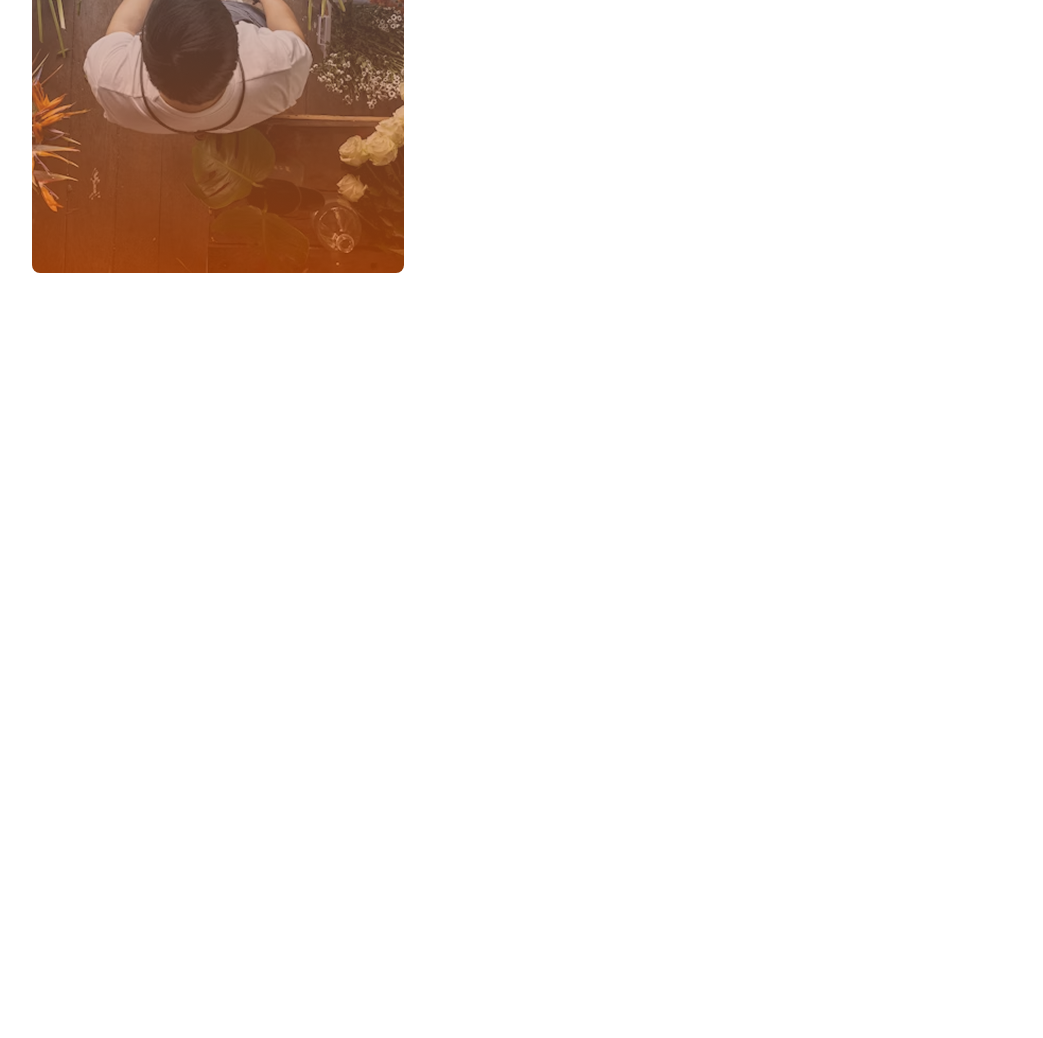
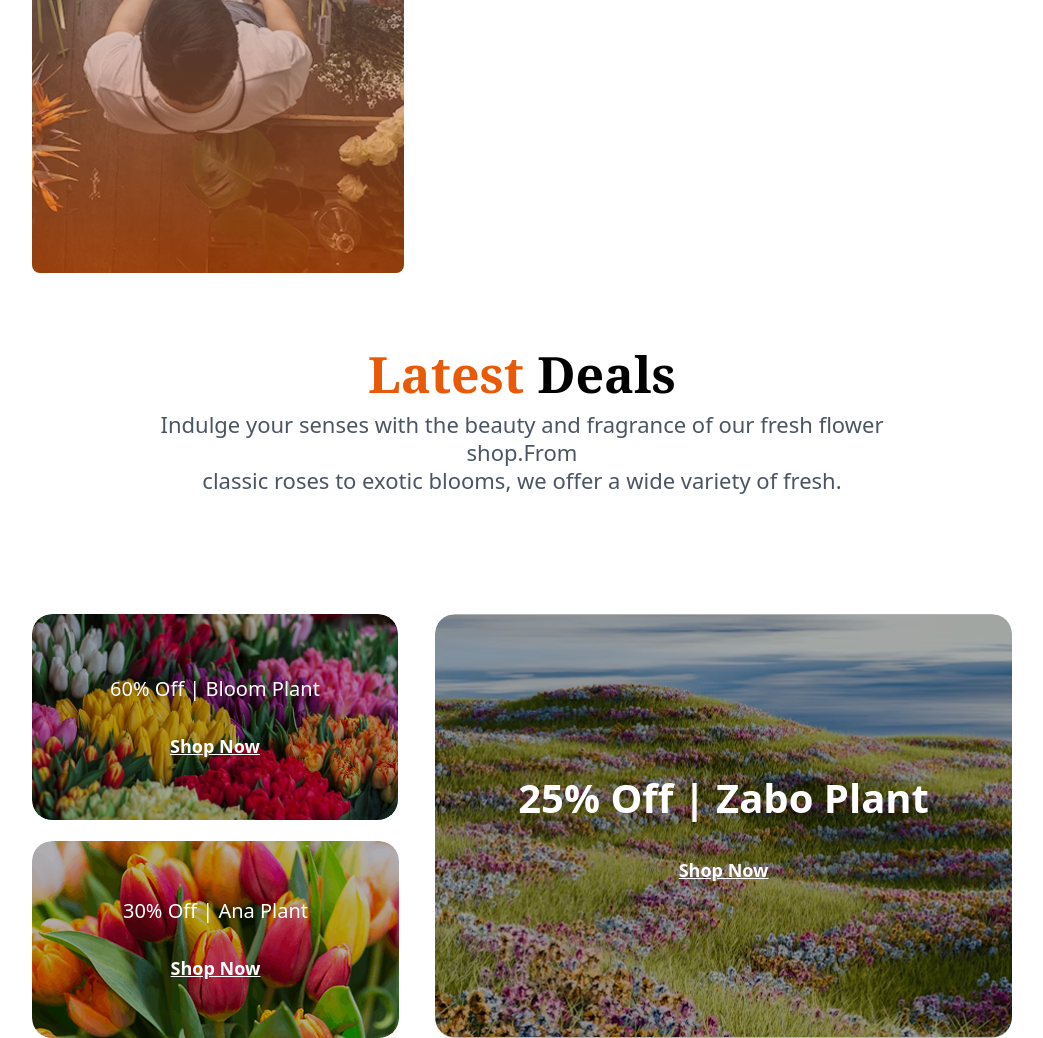
Before and after one commit to Mrittika-587/web-assign-02, a plain HTML site: page index.html in a window 1280 px wide. Shown: the part 2573-3611 px from the top of the page, without its empty margins (118-1161 px from the left). Before the commit the page ends 2846 px from the top, so only its background shows below. Drawn offline with nearby package versions, Linux system fonts and the light colour scheme.

Commit message:
added latest deals

```diff
--- a/index.html
+++ b/index.html
@@ -192,16 +192,13 @@
 
   </div>
 </section>
-
-<section class="mt-[136px] px-4 md:px-[150px]">
-  <div class="flex flex-col lg:flex-row items-center gap-8">
+ <section class="mt-[136px] px-4 md:px-[150px] hidden lg:flex flex-col lg:flex-row items-center gap-8">
 
     <!-- Flower Image with Badge -->
     <div class="relative w-[540px] h-[597px]">
-      <img src="images/flower-store.png" alt="Flower Shop"
-           class="w-full h-full object-cover rounded-lg">
+      <img src="images/flower-store.png" alt="Flower Shop" class="w-full h-full object-cover rounded-lg" />
       <img src="images/trusted-badge.png" alt="Trusted Seller"
-           class="absolute top-0 right-0 w-[286px] h-[286px] -mt-[80px] -mr-[60px] z-10">
+           class="absolute top-0 right-0 w-[286px] h-[286px] -mt-[80px] -mr-[60px] z-10" />
     </div>
 
     <!-- Text Content -->
@@ -218,7 +215,61 @@
     </div>
 
   </div>
+  </section>
+
+<section class="mt-[81px] px-4 md:px-[150px] text-center">
+  <!-- Heading -->
+  <h2 class="font-bold font-serif mb-4
+             text-3xl sm:text-4xl md:text-[50px] leading-tight">
+    <span class="text-[#E95A08]">Latest </span>
+    <span class="text-[#000000]">Deals</span>
+  </h2>
+
+  <!-- Paragraph -->
+  <p class="text-gray-600 mx-auto max-w-3xl leading-relaxed
+            text-base sm:text-lg md:text-[22px]">
+    Indulge your senses with the beauty and fragrance of our fresh flower shop.From<br />
+    classic roses to exotic blooms, we offer a wide variety of fresh.
+  </p>
 </section>
+<section class="mt-[120px] px-4 md:px-[150px]">
+  <div class="grid grid-cols-1 md:grid-cols-5 gap-[28px]">
+
+    <!-- Left side: stacked images -->
+    <div class="md:col-span-2 flex flex-col justify-between h-auto md:h-[423.13px] gap-4">
+      <!-- 1st Image -->
+      <div class="relative h-[206px] w-full md:max-w-[366px] rounded-[20px] overflow-hidden mx-auto md:mx-0">
+        <img src="images/deal-bloom.png" alt="Bloom Plant" class="h-full w-full object-cover rounded-[20px]" />
+        <div class="absolute inset-0 flex flex-col justify-center items-center gap-[28px] bg-black bg-opacity-30 text-white text-[20px] rounded-[20px] px-4 text-center">
+          <span>60% Off | Bloom Plant</span>
+          <a href="#" class="underline text-lg font-semibold">Shop Now</a>
+        </div>
+      </div>
+
+      <!-- 2nd Image -->
+      <div class="relative h-[197px] w-full md:max-w-[367px] rounded-[20px] overflow-hidden mx-auto md:mx-0">
+        <img src="images/deal-ana - Copy.png" alt="Ana Plant" class="h-full w-full object-cover rounded-[20px]" />
+        <div class="absolute inset-0 flex flex-col justify-center items-center gap-[28px] bg-black bg-opacity-30 text-white text-[20px] rounded-[20px] px-4 text-center">
+          <span>30% Off | Ana Plant</span>
+          <a href="#" class="underline text-lg font-semibold">Shop Now</a>
+        </div>
+      </div>
+    </div>
+
+    <!-- Right side: large 3rd image -->
+    <div class="md:col-span-3 relative h-[423.13px] w-full md:max-w-[753px] rounded-[20px] overflow-hidden mx-auto md:mx-0">
+      <img src="images/deal-zabo.png" alt="Zabo Plant" class="h-[423px] w-full object-cover rounded-[20px]" />
+      <div class="absolute inset-0 flex flex-col justify-center items-center gap-[28px] bg-black bg-opacity-30 text-white font-bold text-[40px] rounded-[20px] px-4 text-center">
+        <span>25% Off | Zabo Plant</span>
+        <a href="#" class="underline text-lg font-semibold">Shop Now</a>
+      </div>
+    </div>
+
+  </div>
+</section>
+
+
+
 
 
 
```
